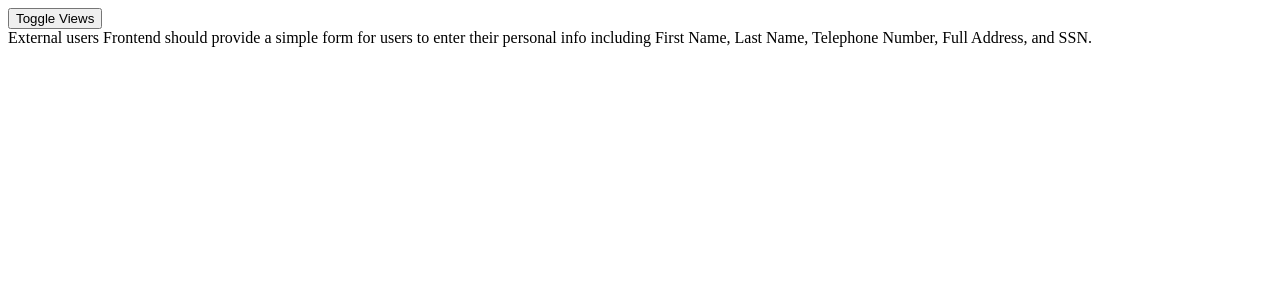
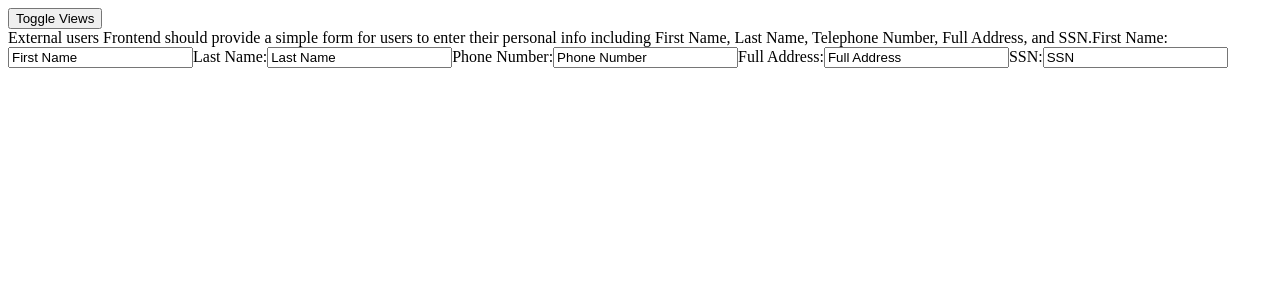
Before and after one commit to Vainakh/Basic-Full-Stack-App, a React app: page / in a window 1280 px wide. Shown: the top 300 px of the page. Built offline with nearby package versions, Linux system fonts and the light colour scheme; the HTML template or start-up script is replaced by a standard one.

Commit message:
Add form to External User component

```diff
--- a/client/src/components/ExternalUsers.jsx
+++ b/client/src/components/ExternalUsers.jsx
@@ -24,6 +24,31 @@ export default class ExternalUsers extends React.Component{
        <form>
        External users Frontend should provide a simple form for users to enter their personal
 info including First Name, Last Name, Telephone Number, Full Address, and SSN.
+        <label htmlFor="firstName">
+          First Name:
+          <input name="firstName" type="text" id="firstName" value="First Name"/>
+        </label>
+
+        <label htmlFor="lastName">
+          Last Name:
+          <input name="lastName" type="text" id="lastName" value="Last Name"/>
+        </label>
+
+        <label htmlFor="phone">
+          Phone Number:
+          <input name="phone" type="tel" id="phone" pattern="[0-9]{3}-[0-9]{2}-[0-9]{3}" value="Phone Number"/>
+        </label>
+
+        <label htmlFor="fullAddress">
+          Full Address:
+          <input name="fullAddress" type="text" id="fullAddress" value="Full Address"/>
+        </label>
+
+        <label htmlFor="ssn">
+          SSN:
+          <input name="ssn" type="text" id="ssn" value="SSN"/>
+        </label>
+
        </form>
       </div>
     )
```
Also changed, not shown: 1 other file (tests, documents, lock files or other folders).
